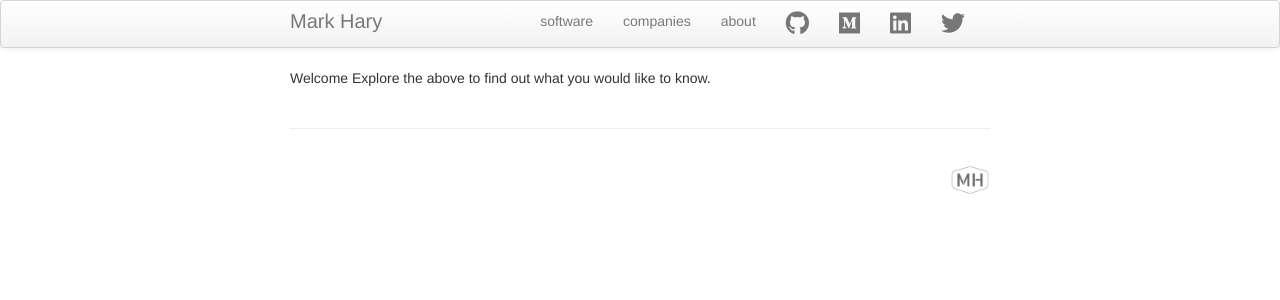
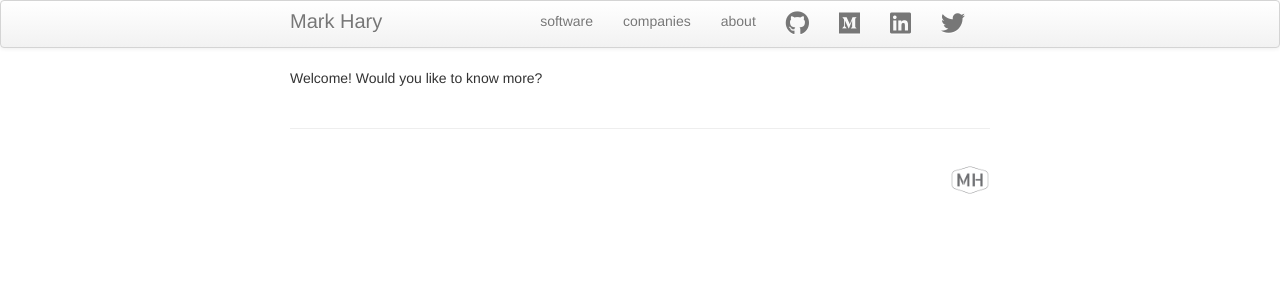
Before and after one commit to markhary/markhary.github.io, a Jekyll site: the page built from index.md, in a window 1280 px wide. Shown: the top 300 px of the page. Built offline with Jekyll 4.4.1, drawn with Linux system fonts in a browser that asks for light colours; nearby versions of some CDN libraries.

Commit message:
Cleaned up welcome message

```diff
--- a/index.md
+++ b/index.md
@@ -4,4 +4,4 @@ title: Mark Hary
 description: Mark Hary is a software developer, business person, and angel investor living in Los Gatos, California, USA.
 ---
 
-Welcome Explore the above to find out what you would like to know.
+Welcome! Would you like to know more?
```
